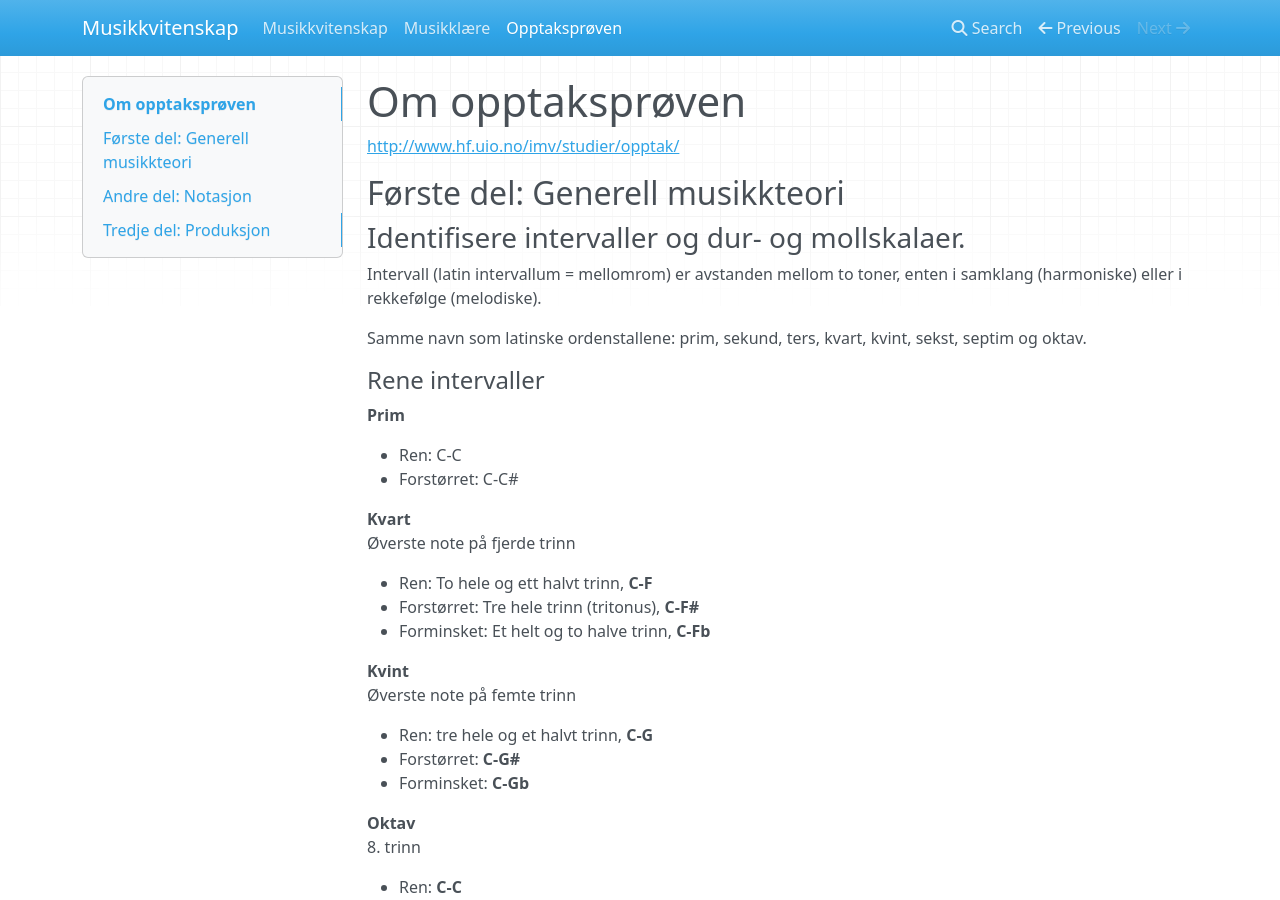
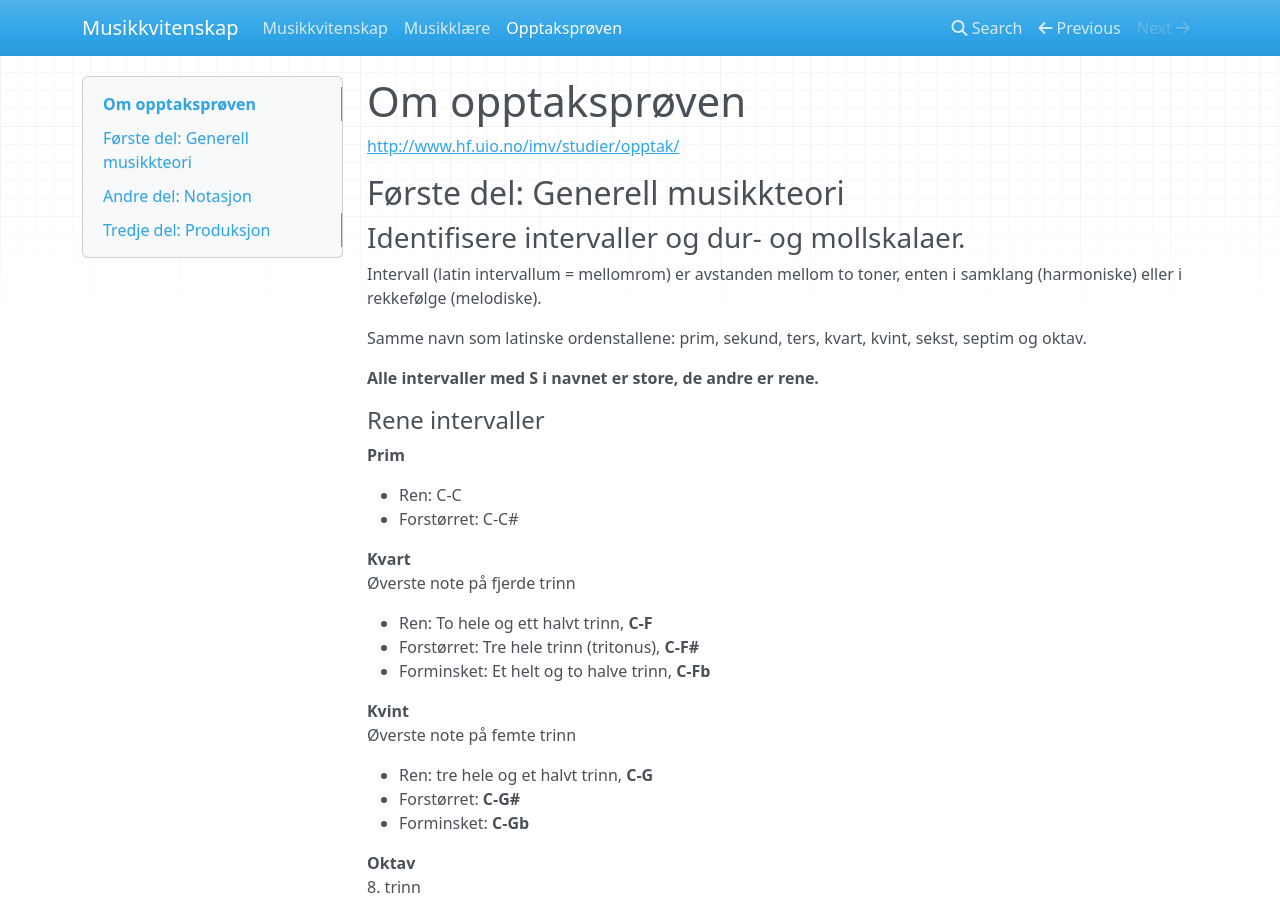
Before and after one commit to longegg/musikkvitenskap, an MkDocs documentation site: the page built from docs/opptaksprove.md, in a window 1280 px wide and 900 px high. Built offline with MkDocs 1.6.1, drawn with Linux system fonts in a browser that asks for light colours; nearby versions of some CDN libraries; old or Windows-style settings are respelled for this version of MkDocs.

```diff
--- a/docs/opptaksprove.md
+++ b/docs/opptaksprove.md
@@ -9,6 +9,8 @@
 Intervall (latin intervallum = mellomrom) er avstanden mellom to toner, enten i samklang (harmoniske) eller i rekkefølge (melodiske).
 
 Samme navn som latinske ordenstallene: prim, sekund, ters, kvart, kvint, sekst, septim og oktav.
+
+**Alle intervaller med S i navnet er store, de andre er rene.**
 
 #### Rene intervaller
 
```
Also changed, not shown: other parts of docs/opptaksprove.md (+2 -0 lines), docs/intervalltabell.jpg (added).
